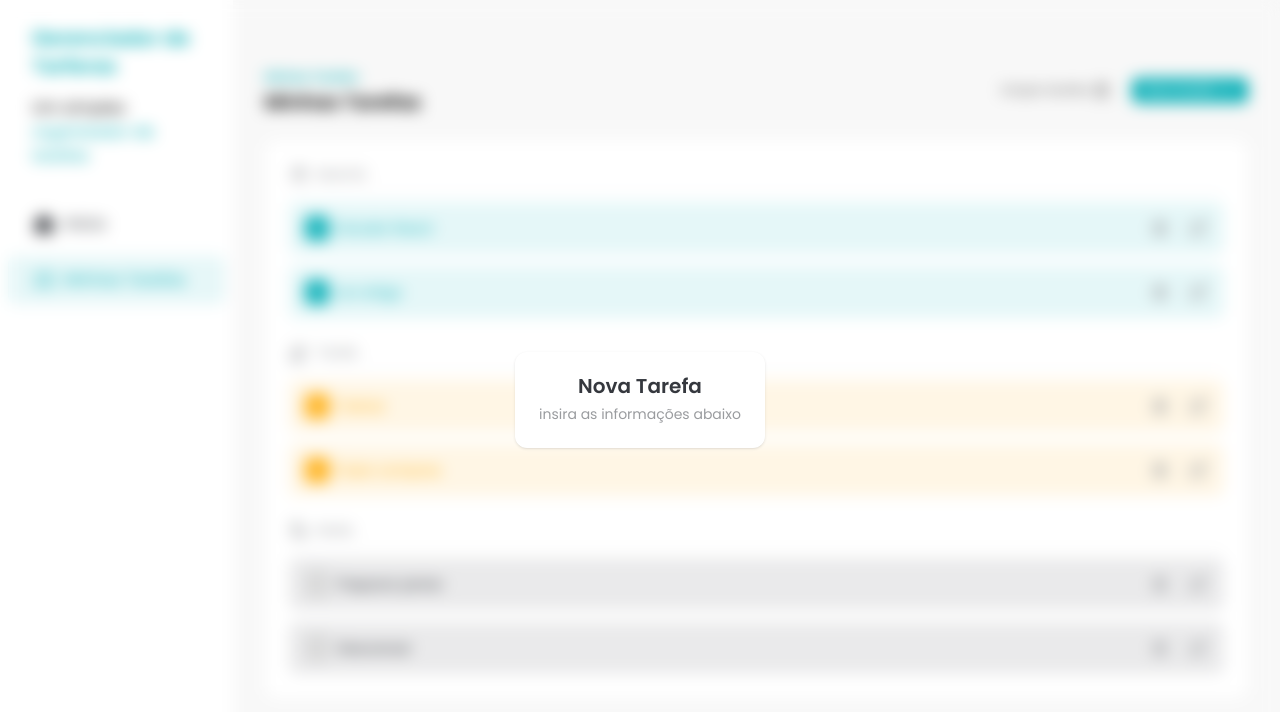
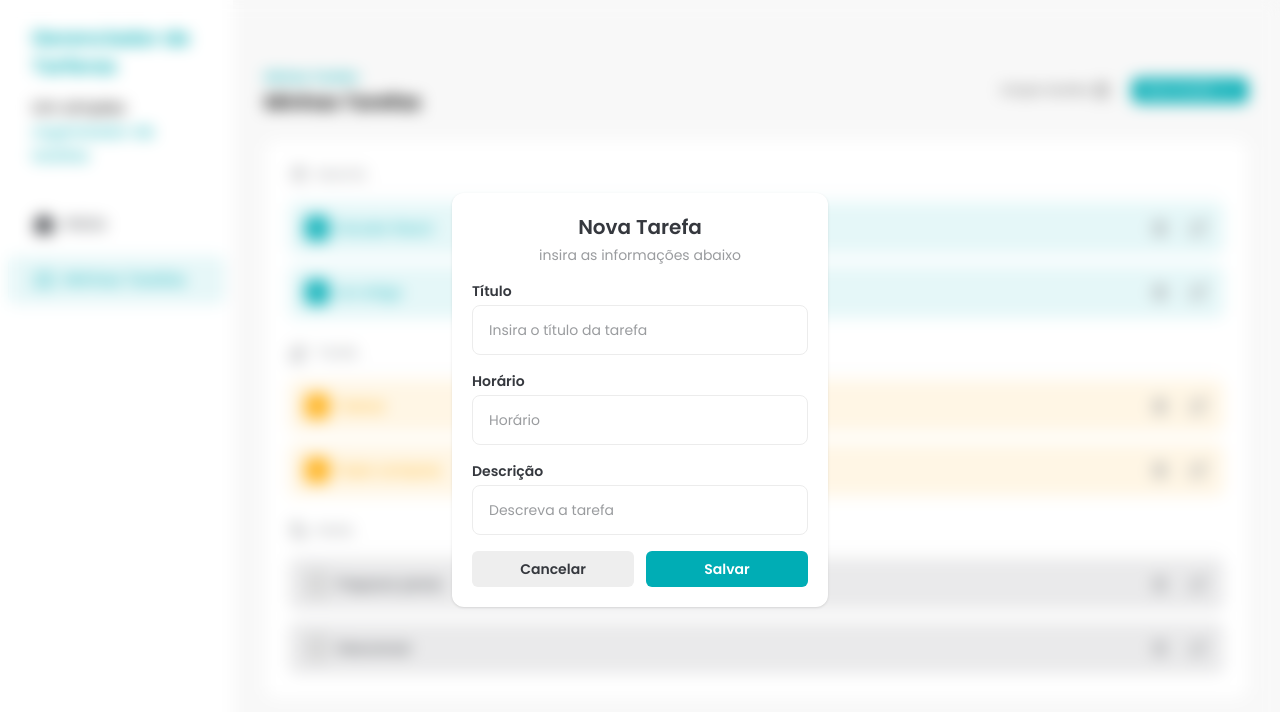
Before and after one commit to Andersonamalta/task-manager, a React (Vite) app: page / in a window 1280 px wide. Both pictures are taken after a click on the button "Nova tarefa". Shown: the top 712 px of the page. Built offline with nearby package versions, Linux system fonts and the light colour scheme.

Commit message:
feat: ensure AddTaskDialog can be closed

```diff
--- a/src/components/AddTaskDialog.jsx
+++ b/src/components/AddTaskDialog.jsx
@@ -1,6 +1,9 @@
 import { createPortal } from "react-dom"
 
-const AddTaskDialog = ({ isOpen }) => {
+import Input from "./input"
+import Button from "./Button"
+
+const AddTaskDialog = ({ isOpen, handleClose }) => {
   if (!isOpen) return null
 
   return createPortal(
@@ -8,9 +11,36 @@
       {/*Dialog*/}
       <div className="rounded-xl bg-white p-5 text-center shadow">
         <h2 className="text-xl font-semibold text-[#35383E]">Nova Tarefa</h2>
-        <p className="m-1 text-sm text-[#9A9C9F]">
+        <p className="mb-4 mt-1 text-sm text-[#9A9C9F]">
           insira as informações abaixo
         </p>
+        <div className="flex w-[336px] flex-col space-y-4">
+          <Input
+            id="title"
+            label="Título"
+            placeholder="Insira o título da tarefa"
+          />
+          <Input id="time" label="Horário" placeholder="Horário" />
+          <Input
+            id="description"
+            label="Descrição"
+            placeholder="Descreva a tarefa"
+          />
+
+          <div className="flex gap-3">
+            <Button
+              variant="secundary"
+              size="large"
+              className="w-full"
+              onclick={handleClose}
+            >
+              Cancelar
+            </Button>
+            <Button size="large" className="w-full">
+              Salvar
+            </Button>
+          </div>
+        </div>
       </div>
     </div>,
     document.body
--- a/src/components/Tasks.jsx
+++ b/src/components/Tasks.jsx
@@ -80,7 +80,10 @@
             {" "}
             Nova tarefa <AddIcon />
           </Button>
-          <AddTaskDialog isOpen={addTaskDialogIsOpen} />
+          <AddTaskDialog
+            handleClose={() => setAddTaskDialogIsOpen(false)}
+            isOpen={addTaskDialogIsOpen}
+          />
         </div>
       </div>
 
```
